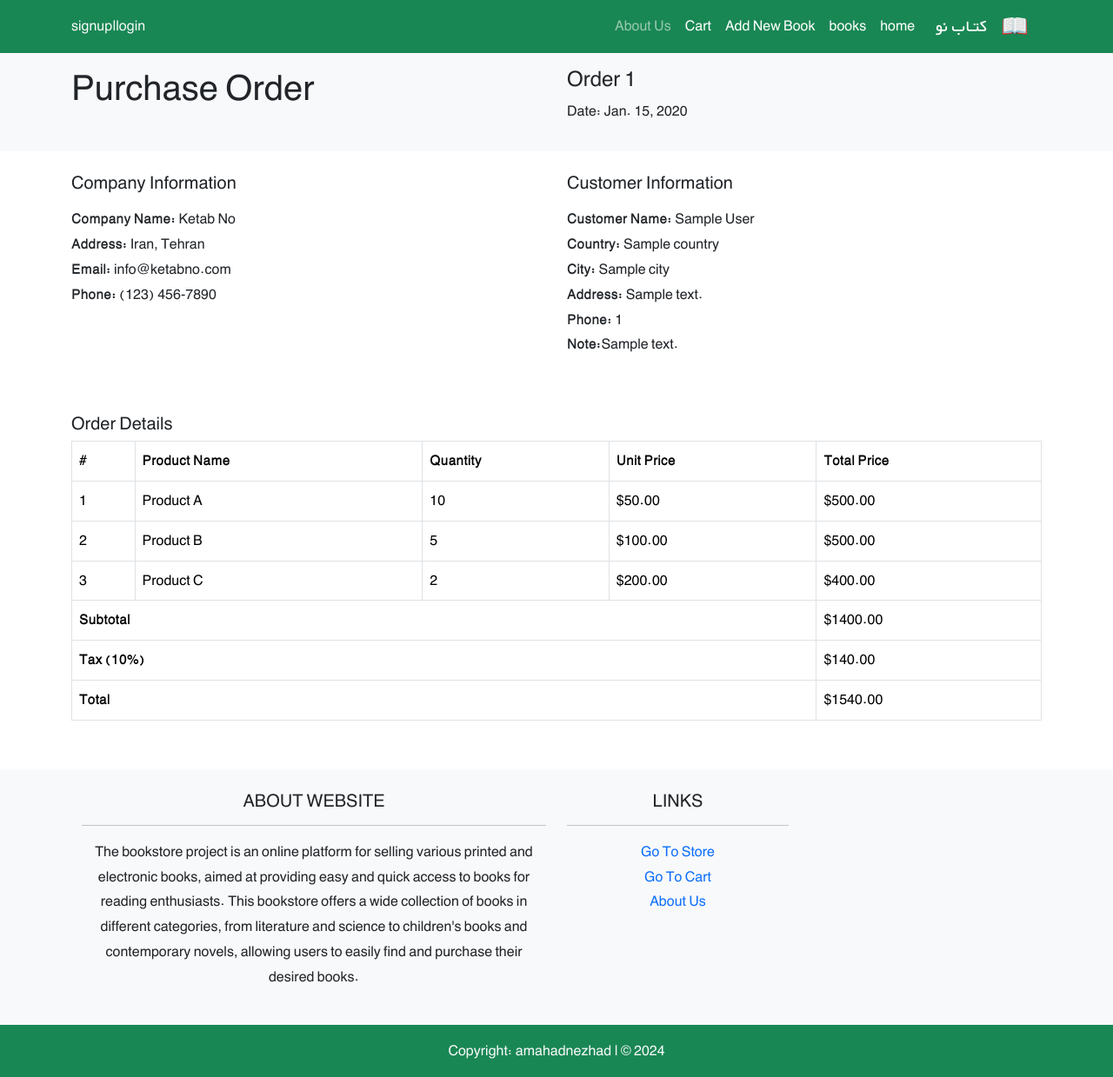
After one commit to amahadnejad/BookStore, a Django app: template orders/templates/orders/order_receipt.html in a window 1280 px wide. The commit adds this page. Shown: the whole page at 87% size. Run offline with Django 4.2, Linux system fonts and the light colour scheme; the template is opened without the code that fills it: most values are stand-ins (such as "Sample title", 1, 10 or a date in 2020); some libraries are stand-ins or nearby versions.

Commit message:
Add order_receipt_view

```diff
--- a/books/templates/books/book_list.html
+++ b/books/templates/books/book_list.html
@@ -16,7 +16,7 @@
                         {% if book.cover %}
                             <div class="col-md-4 mt-1">
                                 <img src="{{ book.cover.url }}"
-                                     class="img-fluid rounded-start" alt="...">
+                                     class="img-fluid rounded-start" alt="..." width="1400" height="1000">
                             </div>
                         {% else %}
                             <div class="col-md-4 mt-1">
--- a/orders/templates/orders/order_create.html
+++ b/orders/templates/orders/order_create.html
@@ -69,7 +69,7 @@
                                                 <label class="form-check-label" for="cheque">{% trans 'Default online portal' %}</label>
 
                                             </div>
-                                        </div>
+                                        </div>a
                                     </form>
                                 </div>
                             </div>
--- /dev/null
+++ b/orders/templates/orders/order_receipt.html
@@ -0,0 +1,122 @@
+{% extends "_base.html" %}
+{% load static %}
+{% load crispy_forms_tags %}
+{% load i18n %}
+{% load humanize %}
+
+{% block page_title %}{% trans 'Order Receipt' %}{% endblock page_title %}
+{% block styles %}
+
+{% endblock styles %}
+#body {
+direction: rtl;
+text-align: right;
+}
+{% block content %}
+<div class="body">
+    <!-- Header Section -->
+    <header class="bg-light py-3">
+        <div class="container">
+            <div class="row">
+                <div class="col-md-6">
+                    <h1>Purchase Order</h1>
+                </div>
+                <div class="col-md-6 text-left">
+                    <h4>Order {{ order.id }}</h4>
+                    <p>Date: {{ order.datetime_created|date }}</p>
+                </div>
+            </div>
+        </div>
+    </header>
+
+    <!-- Company and Customer Information -->
+    <section class="py-4">
+        <div class="container">
+            <div class="row">
+                <div class="col-md-6">
+                    <h5>Company Information</h5>
+                    <p class="mt-3">
+                        <strong>Company Name:</strong> Ketab No<br>
+                        <strong>Address:</strong> Iran, Tehran<br>
+                        <strong>Email:</strong> info@ketabno.com<br>
+                        <strong>Phone:</strong> (123) 456-7890
+                    </p>
+                </div>
+                <div class="col-md-6 text-left">
+                    <h5>Customer Information</h5>
+                    <p class="mt-3">
+                        <strong>Customer Name:</strong> {{ order.first_name }} {{ order.last_name }}<br>
+                        <strong>Country:</strong> {{ order.country}} <br>
+                        <strong>City:</strong> {{ order.city }} <br>
+                        <strong>Address:</strong> {{ order.address }} <br>
+                        <strong>Phone:</strong> {{ order.phone_number }} <br>
+                        {% if order.order_notes %}
+                            <strong>Note:</strong>{{ order.order_notes }}<br>
+                        {% endif %}
+
+
+                    </p>
+                </div>
+            </div>
+        </div>
+    </section>
+
+    <!-- Order Details -->
+    <section class="py-4">
+        <div class="container">
+            <h5>Order Details</h5>
+            <table class="table table-bordered">
+                <thead>
+                <tr>
+                    <th>#</th>
+                    <th>Product Name</th>
+                    <th>Quantity</th>
+                    <th>Unit Price</th>
+                    <th>Total Price</th>
+                </tr>
+                </thead>
+                <tbody>
+                <tr>
+                    <td>1</td>
+                    <td>Product A</td>
+                    <td>10</td>
+                    <td>$50.00</td>
+                    <td>$500.00</td>
+                </tr>
+                <tr>
+                    <td>2</td>
+                    <td>Product B</td>
+                    <td>5</td>
+                    <td>$100.00</td>
+                    <td>$500.00</td>
+                </tr>
+                <tr>
+                    <td>3</td>
+                    <td>Product C</td>
+                    <td>2</td>
+                    <td>$200.00</td>
+                    <td>$400.00</td>
+                </tr>
+                <tr>
+                    <td colspan="4" class="text-left"><strong>Subtotal</strong></td>
+                    <td>$1400.00</td>
+                </tr>
+                <tr>
+                    <td colspan="4" class="text-left"><strong>Tax (10%)</strong></td>
+                    <td>$140.00</td>
+                </tr>
+                <tr>
+                    <td colspan="4" class="text-left"><strong>Total</strong></td>
+                    <td>$1540.00</td>
+                </tr>
+                </tbody>
+            </table>
+        </div>
+    </section>
+
+</div>
+    <!-- Bootstrap JS and dependencies -->
+    <script src="https://code.jquery.com/jquery-3.5.1.slim.min.js"></script>
+    <script src="https://cdn.jsdelivr.net/npm/@popperjs/core@2.5.4/dist/umd/popper.min.js"></script>
+    <script src="https://stackpath.bootstrapcdn.com/bootstrap/4.5.2/js/bootstrap.min.js"></script>
+{% endblock content %}
--- a/orders/urls.py
+++ b/orders/urls.py
@@ -1,7 +1,8 @@
 from django.urls import path
 
-from .views import order_create_view
+from .views import order_create_view, order_receipt_view
 
 urlpatterns = [
     path('create/', order_create_view, name='order_create'),
+    path('receipt/<int:order_id>/', order_receipt_view, name='order_receipt'),
 ]
```
Also changed, not shown: orders/views.py (+13 -2 lines).
